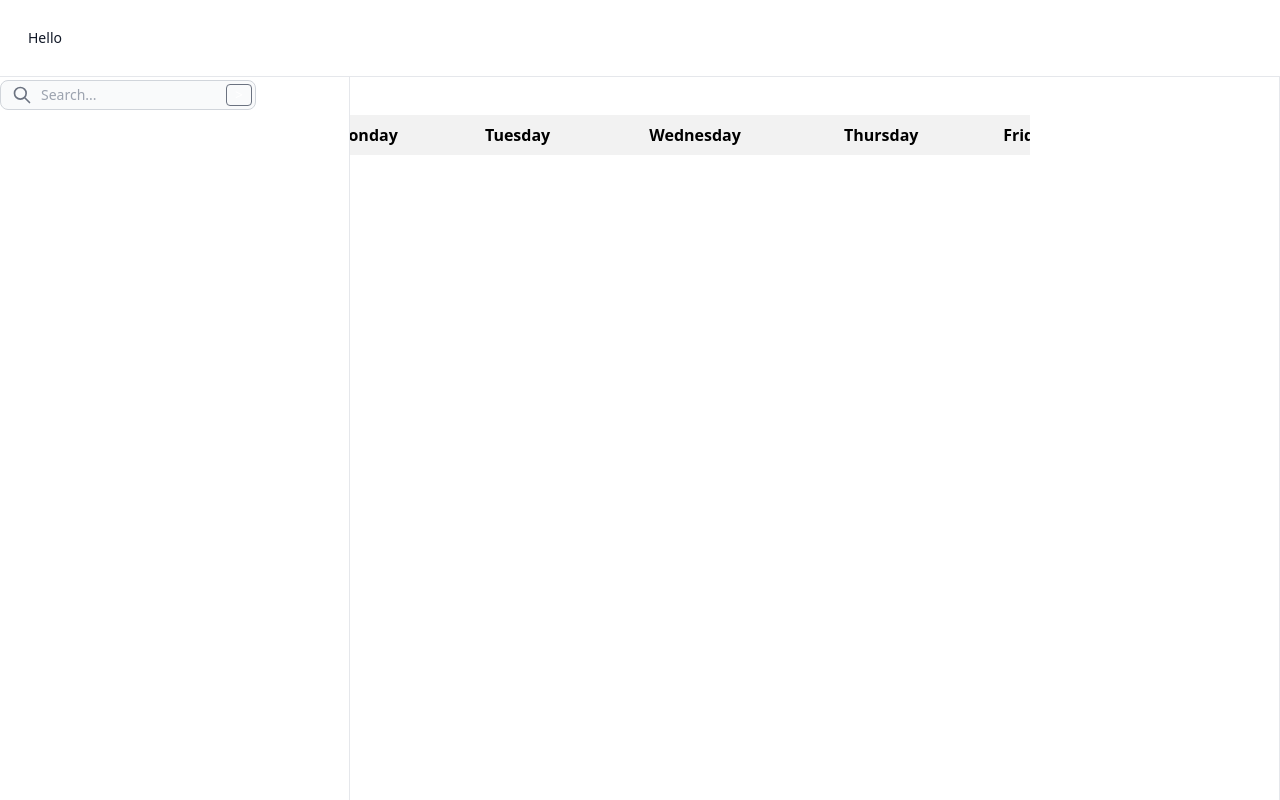
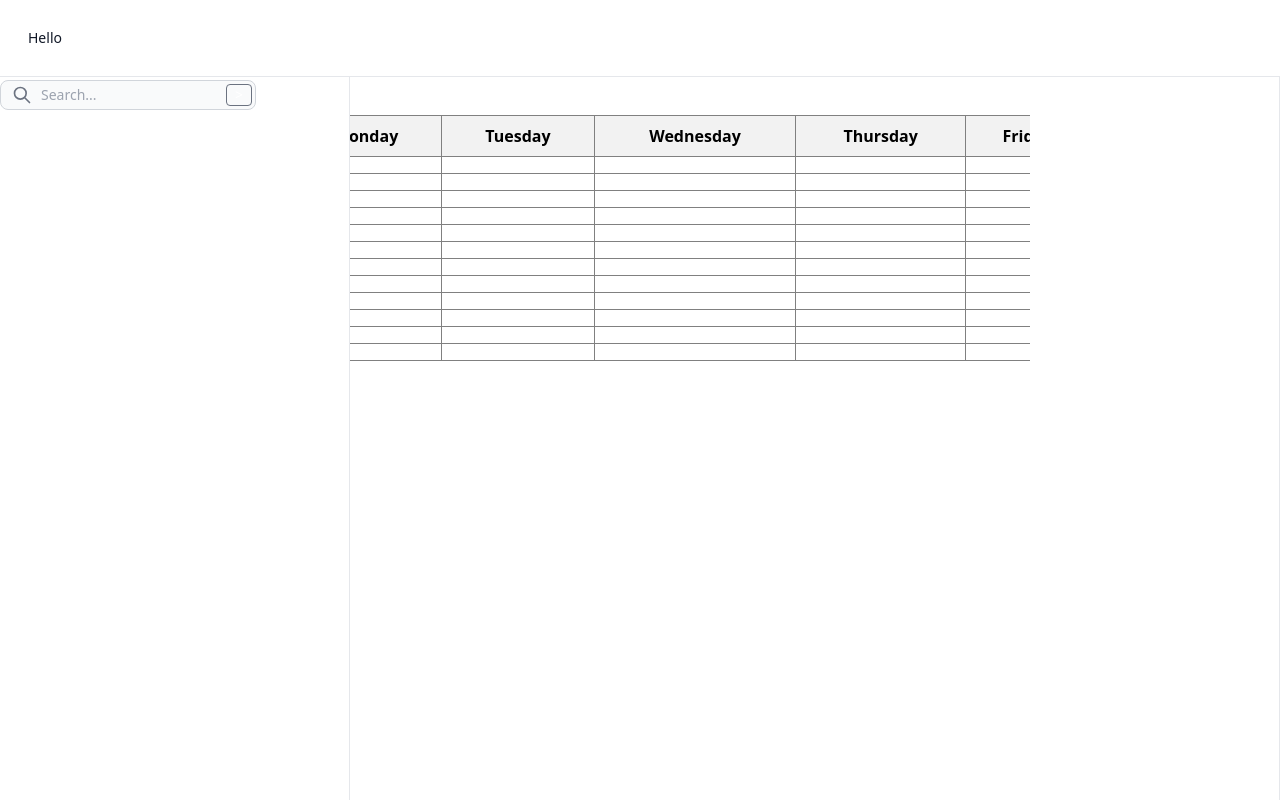
Before and after one commit to EthanHaque/recalpp, a Django app: template recalpp/server/templates/schedule_builder/temphomepage.html in a window 1280 px wide. Run offline with Django 4.2, Linux system fonts and the light colour scheme; the template is opened without the code that fills it, so the values that code supplies are empty; some libraries are stand-ins or nearby versions.

Commit message:
Added rows to represent hours

```diff
--- a/recalpp/server/templates/schedule_builder/temphomepage.html
+++ b/recalpp/server/templates/schedule_builder/temphomepage.html
@@ -25,21 +25,98 @@
 
 <div id="middle" style="position: absolute; width: 800px; height: 650px;
 left: 50%; top: 50%; margin-left: -350px; margin-top: -285px;">
-    <table border="1" style="border-collapse: collapse; width: 100%;">
+      <table style="border-collapse: collapse; width: 100%;">
         <tr>
-          <th style="background-color: #f2f2f2; padding: 8px;">Monday</th>
-          <th style="background-color: #f2f2f2; padding: 8px;">Tuesday</th>
-          <th style="background-color: #f2f2f2; padding: 8px;">Wednesday</th>
-          <th style="background-color: #f2f2f2; padding: 8px;">Thursday</th>
-          <th style="background-color: #f2f2f2; padding: 8px;">Friday</th>
+          <th style="border: 1px solid gray; padding: 8px; background-color: #f2f2f2;">Monday</th>
+          <th style="border: 1px solid gray; padding: 8px; background-color: #f2f2f2;">Tuesday</th>
+          <th style="border: 1px solid gray; padding: 8px; background-color: #f2f2f2;">Wednesday</th>
+          <th style="border: 1px solid gray; padding: 8px; background-color: #f2f2f2;">Thursday</th>
+          <th style="border: 1px solid gray; padding: 8px; background-color: #f2f2f2;">Friday</th>
         </tr>
-        <tr>
-          <td style="padding: 8px;"></td>
-          <td style="padding: 8px;"></td>
-          <td style="padding: 8px;"></td>
-          <td style="padding: 8px;"></td>
-          <td style="padding: 8px;"></td>
+        <tr style="height: calc(100% / 12);">
+          <td style="border: 1px solid gray; padding: 8px;"></td>
+          <td style="border: 1px solid gray; padding: 8px;"></td>
+          <td style="border: 1px solid gray; padding: 8px;"></td>
+          <td style="border: 1px solid gray; padding: 8px;"></td>
+          <td style="border: 1px solid gray; padding: 8px;"></td>
         </tr>
+        <tr style="height: calc(100% / 12);">
+            <td style="border: 1px solid gray; padding: 8px;"></td>
+            <td style="border: 1px solid gray; padding: 8px;"></td>
+            <td style="border: 1px solid gray; padding: 8px;"></td>
+            <td style="border: 1px solid gray; padding: 8px;"></td>
+            <td style="border: 1px solid gray; padding: 8px;"></td>
+        </tr>
+          <tr style="height: calc(100% / 12);">
+            <td style="border: 1px solid gray; padding: 8px;"></td>
+            <td style="border: 1px solid gray; padding: 8px;"></td>
+            <td style="border: 1px solid gray; padding: 8px;"></td>
+            <td style="border: 1px solid gray; padding: 8px;"></td>
+            <td style="border: 1px solid gray; padding: 8px;"></td>
+          </tr>
+          <tr style="height: calc(100% / 12);">
+            <td style="border: 1px solid gray; padding: 8px;"></td>
+            <td style="border: 1px solid gray; padding: 8px;"></td>
+            <td style="border: 1px solid gray; padding: 8px;"></td>
+            <td style="border: 1px solid gray; padding: 8px;"></td>
+            <td style="border: 1px solid gray; padding: 8px;"></td>
+          </tr>
+          <tr style="height: calc(100% / 12);">
+            <td style="border: 1px solid gray; padding: 8px;"></td>
+            <td style="border: 1px solid gray; padding: 8px;"></td>
+            <td style="border: 1px solid gray; padding: 8px;"></td>
+            <td style="border: 1px solid gray; padding: 8px;"></td>
+            <td style="border: 1px solid gray; padding: 8px;"></td>
+          </tr>
+          <tr style="height: calc(100% / 12);">
+            <td style="border: 1px solid gray; padding: 8px;"></td>
+            <td style="border: 1px solid gray; padding: 8px;"></td>
+            <td style="border: 1px solid gray; padding: 8px;"></td>
+            <td style="border: 1px solid gray; padding: 8px;"></td>
+            <td style="border: 1px solid gray; padding: 8px;"></td>
+          </tr>
+          <tr style="height: calc(100% / 12);">
+            <td style="border: 1px solid gray; padding: 8px;"></td>
+            <td style="border: 1px solid gray; padding: 8px;"></td>
+            <td style="border: 1px solid gray; padding: 8px;"></td>
+            <td style="border: 1px solid gray; padding: 8px;"></td>
+            <td style="border: 1px solid gray; padding: 8px;"></td>
+          </tr>
+          <tr style="height: calc(100% / 12);">
+            <td style="border: 1px solid gray; padding: 8px;"></td>
+            <td style="border: 1px solid gray; padding: 8px;"></td>
+            <td style="border: 1px solid gray; padding: 8px;"></td>
+            <td style="border: 1px solid gray; padding: 8px;"></td>
+            <td style="border: 1px solid gray; padding: 8px;"></td>
+          </tr>
+          <tr style="height: calc(100% / 12);">
+            <td style="border: 1px solid gray; padding: 8px;"></td>
+            <td style="border: 1px solid gray; padding: 8px;"></td>
+            <td style="border: 1px solid gray; padding: 8px;"></td>
+            <td style="border: 1px solid gray; padding: 8px;"></td>
+            <td style="border: 1px solid gray; padding: 8px;"></td>
+          </tr>
+          <tr style="height: calc(100% / 12);">
+            <td style="border: 1px solid gray; padding: 8px;"></td>
+            <td style="border: 1px solid gray; padding: 8px;"></td>
+            <td style="border: 1px solid gray; padding: 8px;"></td>
+            <td style="border: 1px solid gray; padding: 8px;"></td>
+            <td style="border: 1px solid gray; padding: 8px;"></td>
+          </tr>
+          <tr style="height: calc(100% / 12);">
+            <td style="border: 1px solid gray; padding: 8px;"></td>
+            <td style="border: 1px solid gray; padding: 8px;"></td>
+            <td style="border: 1px solid gray; padding: 8px;"></td>
+            <td style="border: 1px solid gray; padding: 8px;"></td>
+            <td style="border: 1px solid gray; padding: 8px;"></td>
+          </tr>
+          <tr style="height: calc(100% / 12);">
+            <td style="border: 1px solid gray; padding: 8px;"></td>
+            <td style="border: 1px solid gray; padding: 8px;"></td>
+            <td style="border: 1px solid gray; padding: 8px;"></td>
+            <td style="border: 1px solid gray; padding: 8px;"></td>
+            <td style="border: 1px solid gray; padding: 8px;"></td>
+          </tr>
       </table>
   </div>
 
```
